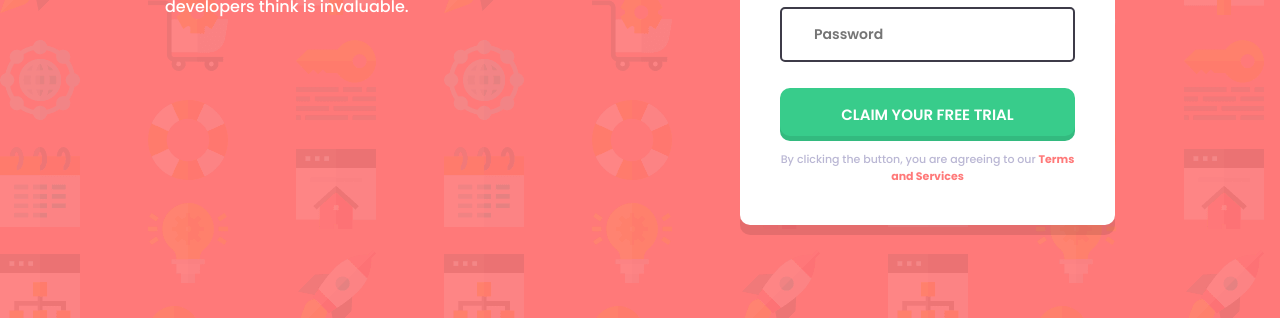
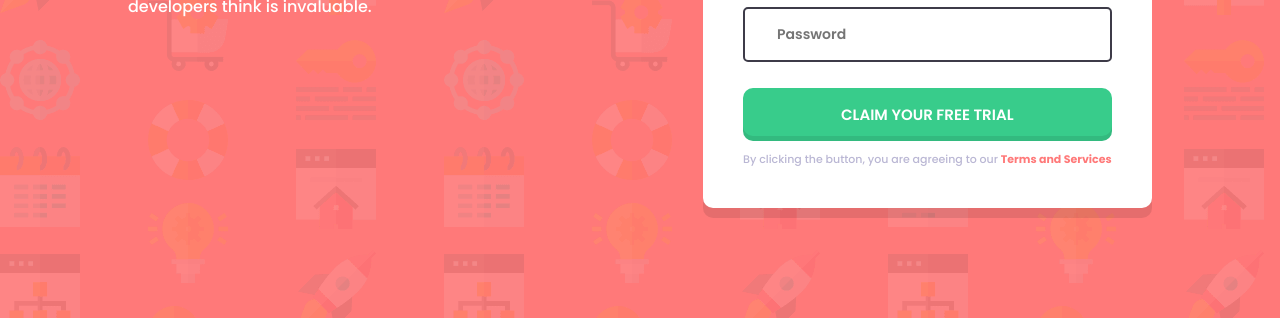
Before and after one commit to Ahmedalzarka/intro-component-with-signup-form-master, a plain HTML site: page index.html in a window 1280 px wide. Shown: the part 482-800 px from the top of the page. Drawn offline with Linux system fonts and the light colour scheme.

Commit message:
padding change

```diff
--- a/css/app.css
+++ b/css/app.css
@@ -35,7 +35,7 @@ body{
     display: flex;
     align-items: center;
     justify-content: center;
-    padding: 121px 165px;
+    padding: 5% 10%;
 }
 .container{
     width: 1100px;
```
